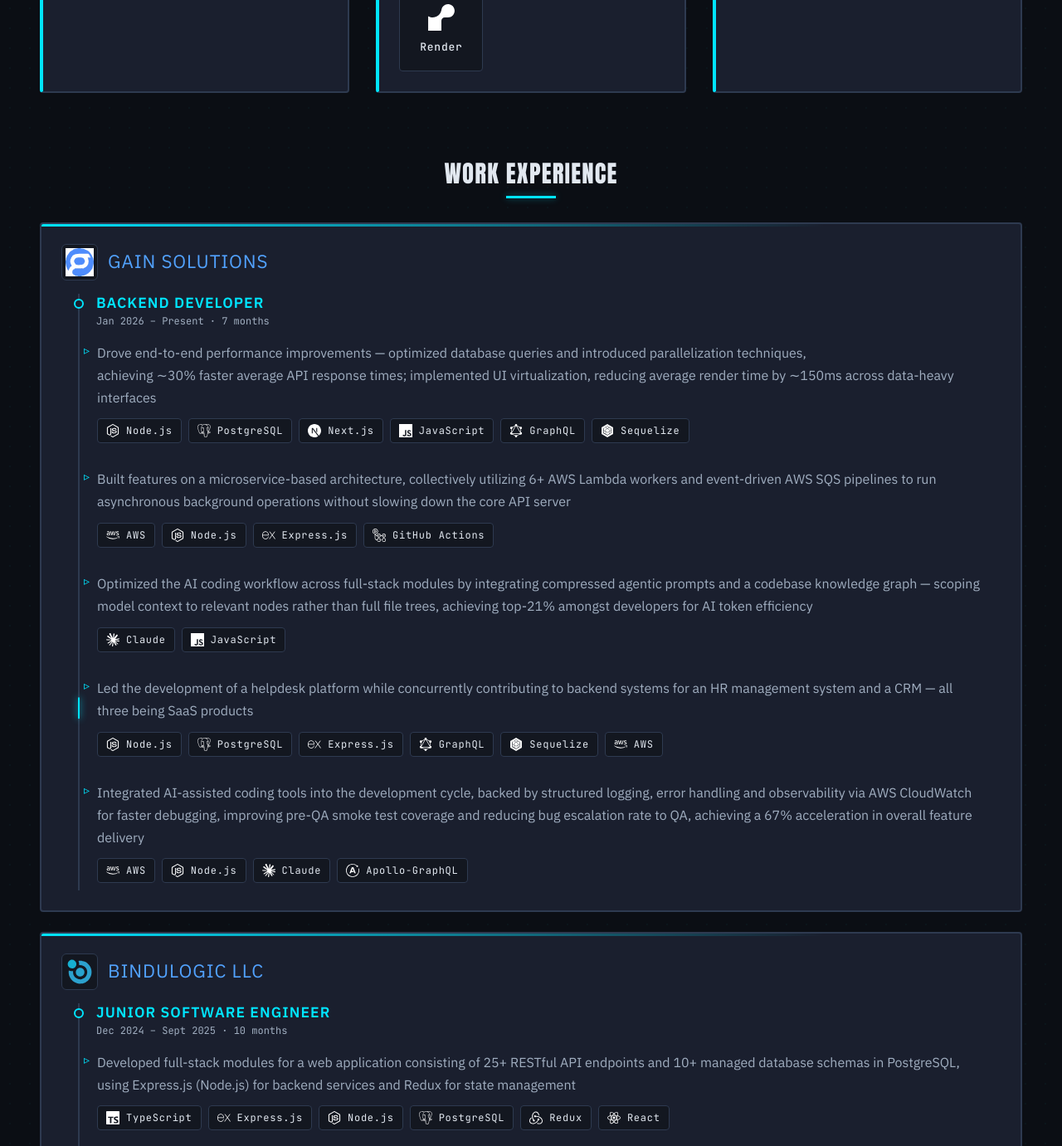
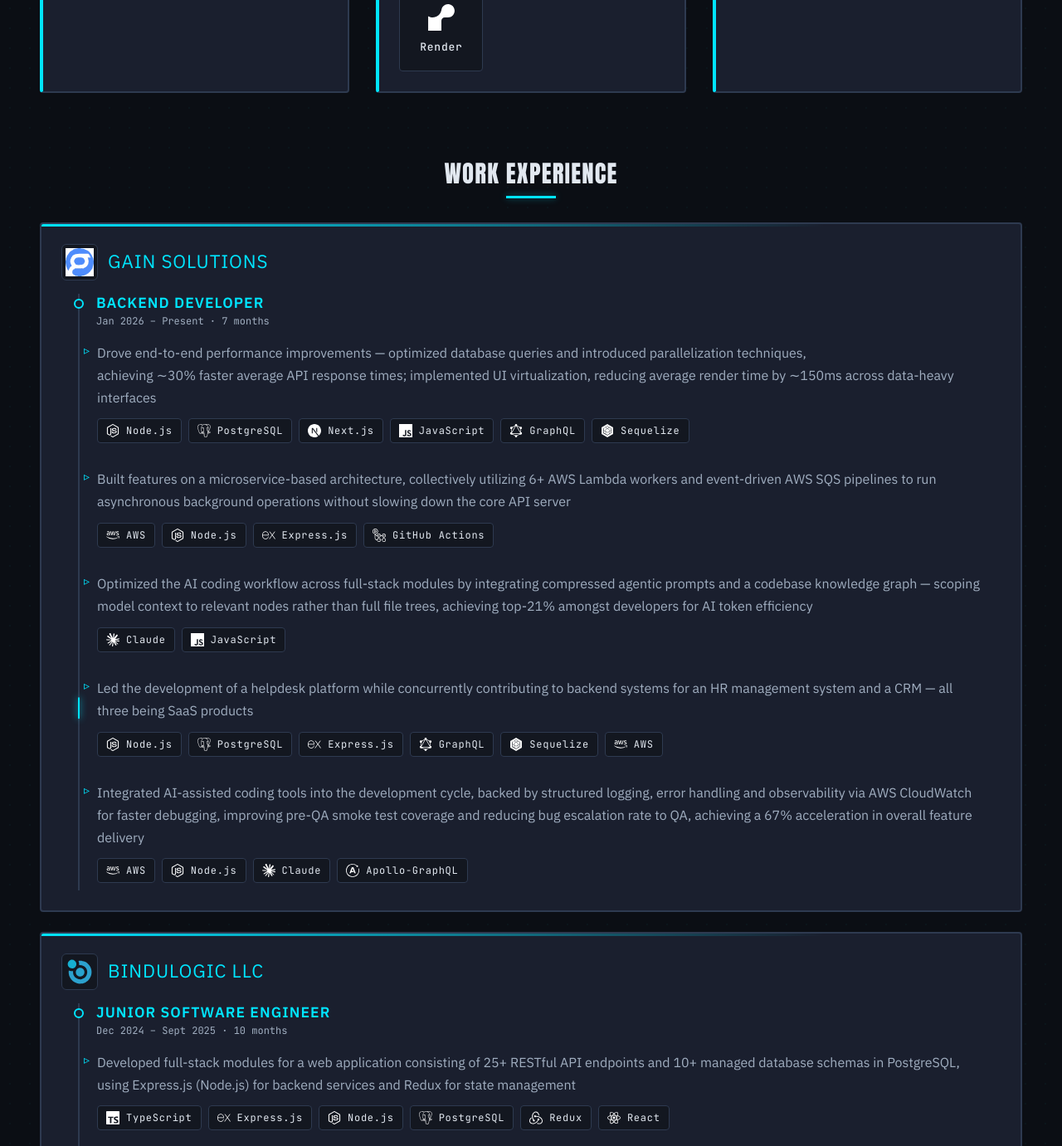
Before and after one commit to GoonerMAK/MyPortfolio-vite, a React (Vite) app: page / in a window 1280 px wide. Shown: the part 1442-2823 px from the top of the page at 83% size. Built offline with nearby package versions, Linux system fonts and the light colour scheme.

Commit message:
fix: enhance link styles for company names in Experience component to improve accessibility

```diff
--- a/src/components/Experience/Experience.tsx
+++ b/src/components/Experience/Experience.tsx
@@ -69,11 +69,11 @@ export function Experience() {
               <div className="flex flex-col">
                 <h3 className="text-sm font-semibold text-[var(--clr-fg-alt)] !font-['IBM_Plex_Sans'] normal-case tracking-normal leading-tight">
                   {company.name === 'Gain Solutions' ? (
-                    <a href="https://gainhq.com/" target="_blank" rel="noopener noreferrer" className="text-blue-400 hover:text-blue-300 transition-colors">
+                    <a href="https://gainhq.com/" target="_blank" rel="noopener noreferrer" className="text-[var(--clr-primary)] hover:opacity-80 focus-visible:outline focus-visible:outline-2 focus-visible:outline-offset-2 focus-visible:outline-[var(--clr-primary)] transition-colors">
                       Gain Solutions
                     </a>
                   ) : company.name === 'BinduLogic LLC' ? (
-                    <a href="https://www.bindulogic.com/" target="_blank" rel="noopener noreferrer" className="text-blue-400 hover:text-blue-300 transition-colors">
+                    <a href="https://www.bindulogic.com/" target="_blank" rel="noopener noreferrer" className="text-[var(--clr-primary)] hover:opacity-80 focus-visible:outline focus-visible:outline-2 focus-visible:outline-offset-2 focus-visible:outline-[var(--clr-primary)] transition-colors">
                       BinduLogic LLC
                     </a>
                   ) : company.name}
```
